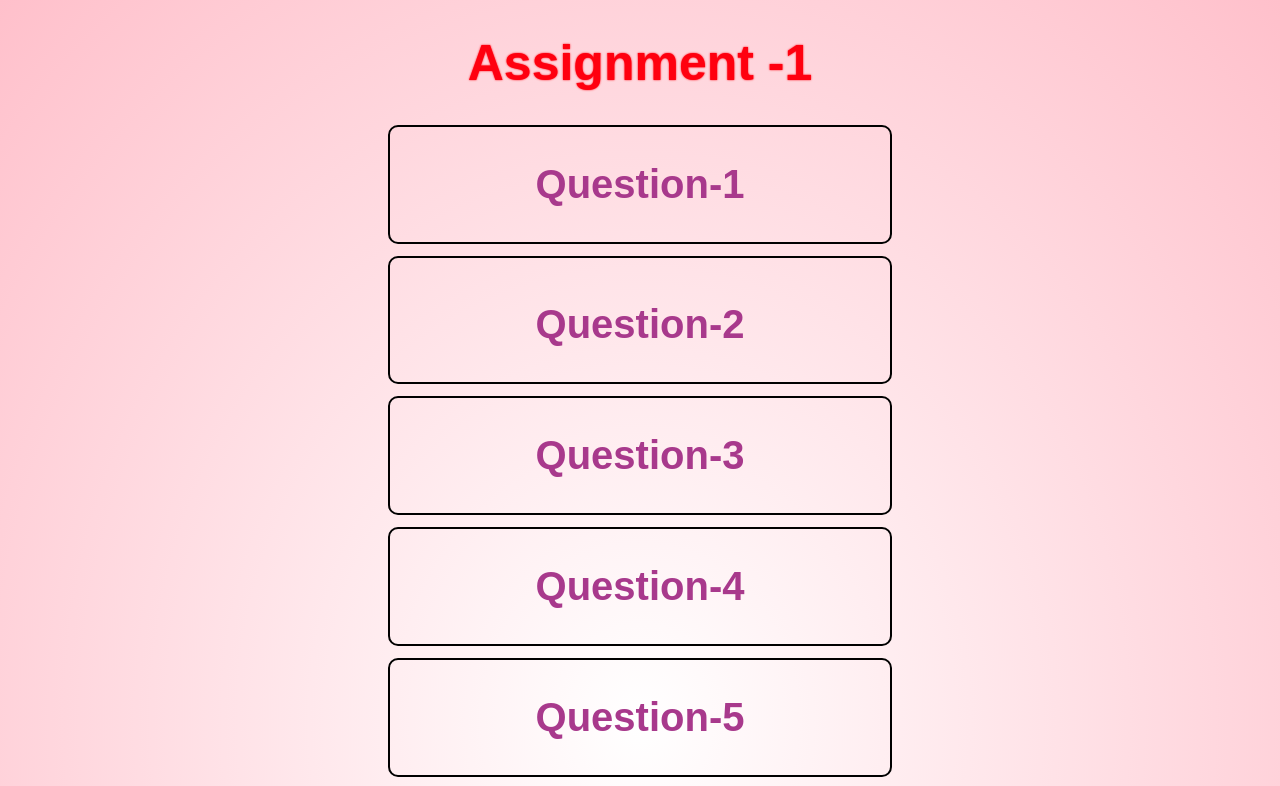
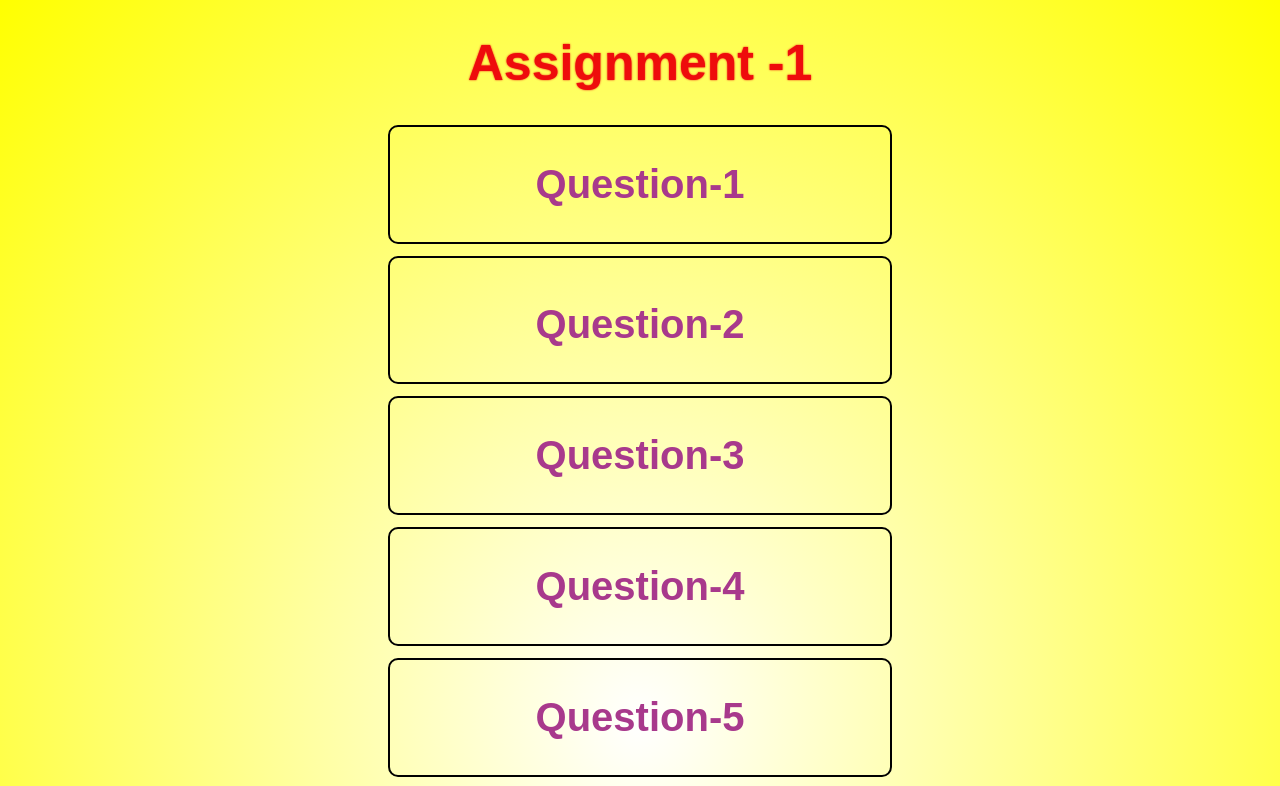
Before and after one commit to arbajali1354/Web-Design-Assignment, a plain HTML site: page assignment1.html in a window 1280 px wide. Shown: the top 786 px of the page. Drawn offline with Linux system fonts and the light colour scheme.

Commit message:
Update assignment1.html

```diff
--- a/assignment1.html
+++ b/assignment1.html
@@ -18,11 +18,11 @@
 
         }
         body{
-            background:radial-gradient(white,pink)
+            background:radial-gradient(white,yellow)
 
         }
         header h1{
-            color: #ff000f;
+            color: #EE0C0C;
             font-size: 45px;
             text-align: center;
             font-weight: 900;
@@ -41,7 +41,7 @@
 
         }
         div:hover{
-            box-shadow: 0px 0px 10px 4px rgb(201, 30, 30);
+            box-shadow: 0px 0px 10px 4px rgb(4, 52, 246);
             background-color: rgb(255, 255, 255);
         }
         div a{
```
